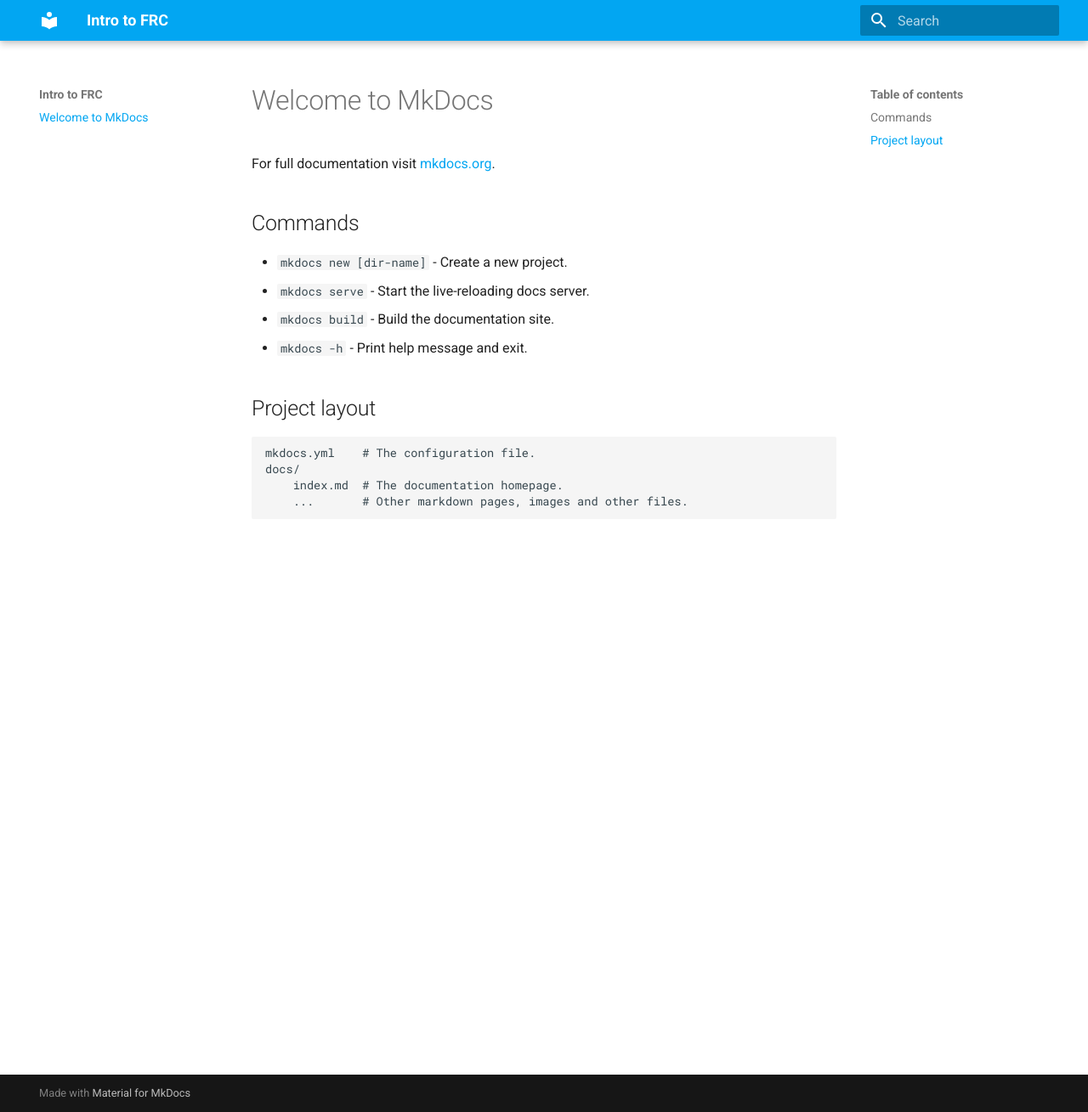
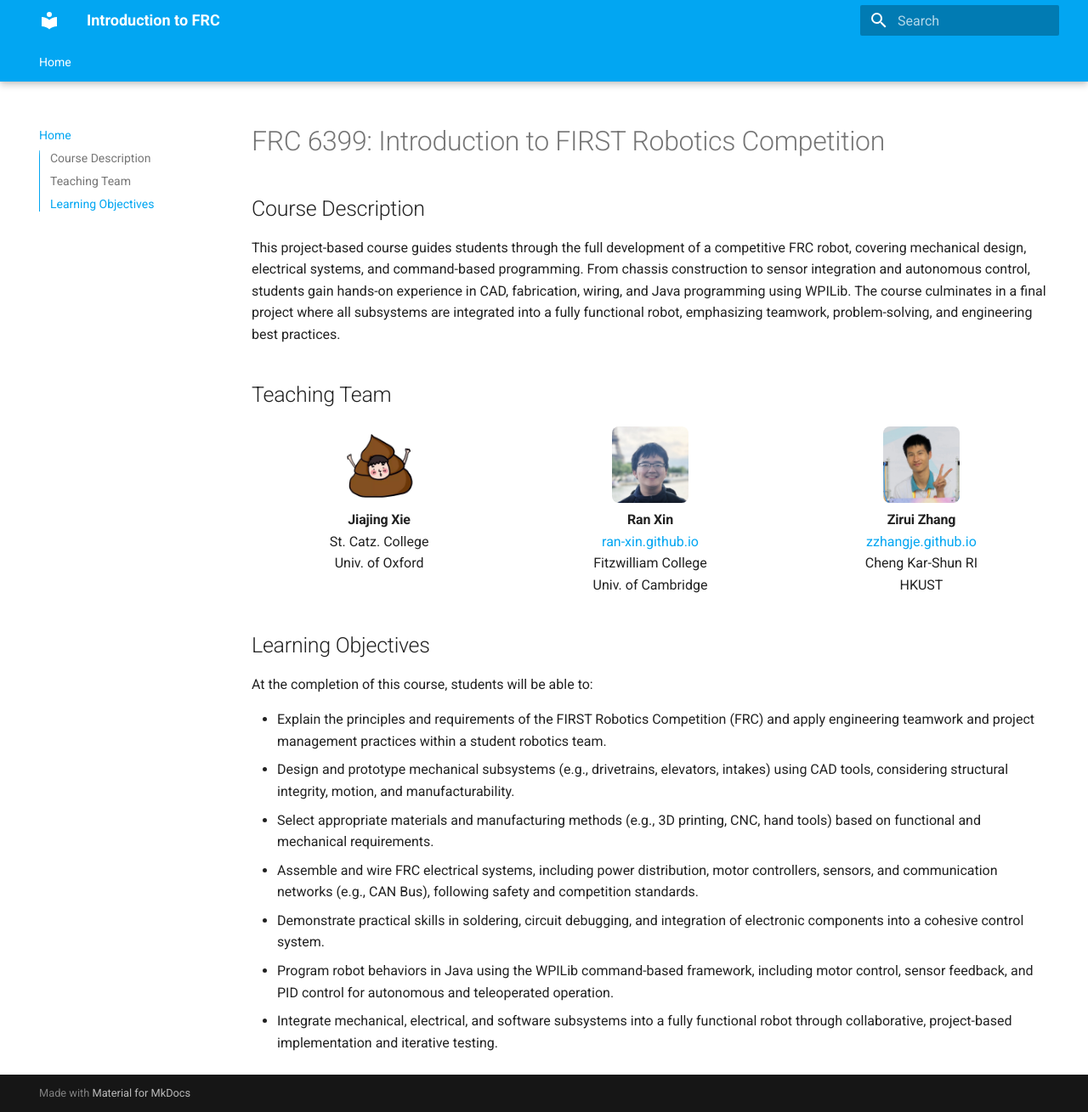
Before and after one commit to frc6399/intro2frc, an MkDocs documentation site: the page built from docs/index.md, in a window 1280 px wide and 1309 px high. Shown: the whole window at 85% size. Built offline with MkDocs 1.6.1 and Material for MkDocs 9.7.7, drawn with Linux system fonts in a browser that asks for light colours.

Commit message:
Add team member section and course details to index, include extra CSS for styling, and add favicon

```diff
--- /dev/null
+++ b/docs/css/extra.css
@@ -0,0 +1,40 @@
+.team-container {
+    display: flex;
+    justify-content: space-between;
+    flex-wrap: wrap;
+    margin: 2rem 0;
+}
+
+.team-member {
+    text-align: center;
+    width: 32%;
+    /* margin-bottom: 1.5rem; */
+}
+
+.team-member img {
+    height: 90px;
+    width: 90px;
+    object-fit: contain;
+    /* margin: 10px auto; */
+    border-radius: 8px;
+}
+
+.team-member h4 {
+    margin: 0rem 0 0rem 0;
+}
+
+.team-member p {
+    margin: 0;
+}
+
+@media (max-width: 768px) {
+    .team-member {
+        width: 48%;
+    }
+}
+
+@media (max-width: 500px) {
+    .team-member {
+        width: 100%;
+    }
+}
--- a/docs/index.md
+++ b/docs/index.md
@@ -1,17 +1,47 @@
-# Welcome to MkDocs
+# FRC 6399: Introduction to FIRST Robotics Competition
 
-For full documentation visit [mkdocs.org](https://www.mkdocs.org).
+## Course Description
 
-## Commands
+This project-based course guides students through the full development of a competitive FRC robot, covering mechanical design, electrical systems, and command-based programming. From chassis construction to sensor integration and autonomous control, students gain hands-on experience in CAD, fabrication, wiring, and Java programming using WPILib. The course culminates in a final project where all subsystems are integrated into a fully functional robot, emphasizing teamwork, problem-solving, and engineering best practices.
 
-* `mkdocs new [dir-name]` - Create a new project.
-* `mkdocs serve` - Start the live-reloading docs server.
-* `mkdocs build` - Build the documentation site.
-* `mkdocs -h` - Print help message and exit.
+## Teaching Team
 
-## Project layout
+<div class="team-container" style="display: flex; justify-content: space-between; flex-wrap: wrap; margin: 20px 0;">
+  <div class="team-member" style="text-align: center; width: 32%;">
+    <img src="icon/shit.png" alt="Jiajing Xie"  />
+    <h4>Jiajing Xie</h4>
+    <p>
+      St. Catz. College<br>Univ. of Oxford
+    </p>
+  </div>
 
-    mkdocs.yml    # The configuration file.
-    docs/
-        index.md  # The documentation homepage.
-        ...       # Other markdown pages, images and other files.
+  <div class="team-member" style="text-align: center; width: 32%;">
+    <img src="icon/rxin.png" alt="Ran Xin"  />
+    <h4>Ran Xin</h4>
+    <p>
+      <a href="https://ran-xin.github.io" target="_blank">ran-xin.github.io</a><br />
+      Fitzwilliam College<br>Univ. of Cambridge
+    </p>
+  </div>
+
+  <div class="team-member" style="text-align: center; width: 32%;">
+    <img src="icon/jerry.jpg" alt="Zirui Zhang"/>
+    <h4>Zirui Zhang</h4>
+    <p>
+      <a href="https://zzhangje.github.io" target="_blank">zzhangje.github.io</a><br />
+      Cheng Kar-Shun RI<br> HKUST
+    </p>
+  </div>
+</div>
+
+## Learning Objectives
+
+At the completion of this course, students will be able to:
+
+- Explain the principles and requirements of the FIRST Robotics Competition (FRC) and apply engineering teamwork and project management practices within a student robotics team.
+- Design and prototype mechanical subsystems (e.g., drivetrains, elevators, intakes) using CAD tools, considering structural integrity, motion, and manufacturability.
+- Select appropriate materials and manufacturing methods (e.g., 3D printing, CNC, hand tools) based on functional and mechanical requirements.
+- Assemble and wire FRC electrical systems, including power distribution, motor controllers, sensors, and communication networks (e.g., CAN Bus), following safety and competition standards.
+- Demonstrate practical skills in soldering, circuit debugging, and integration of electronic components into a cohesive control system.
+- Program robot behaviors in Java using the WPILib command-based framework, including motor control, sensor feedback, and PID control for autonomous and teleoperated operation.
+- Integrate mechanical, electrical, and software subsystems into a fully functional robot through collaborative, project-based implementation and iterative testing.
--- a/mkdocs.yml
+++ b/mkdocs.yml
@@ -1,5 +1,9 @@
-site_name: Intro to FRC
-site_utl: https://zzhangje.github.io/intro2frc/
+site_name: Introduction to FRC
+site_url: https://zzhangje.github.io/
+
+nav:
+  - Home: index.md
+
 theme:
   name: material
   palette:
@@ -8,3 +12,31 @@
   font:
     text: 'Roboto'
     code: 'Roboto Mono'
+  favicon: icon/frc6399.ico
+  # logo: icon/frc6399.ico
+  features:
+    - search.suggest
+    - search.highlight
+    - search.share
+    - navigation.instant
+    - navigation.instant.prefetch
+    - navigation.tabs
+    - navigation.tabs.sticky
+    - navigation.top
+    - navigation.path
+    - navigation.tracking
+    - navigation.sidebar
+    - toc.integrate
+    - search.suggest
+    - search.highlight
+    - content.tabs.link
+    - content.code.annotation
+    - content.code.copy
+    - content.image.lightbox
+    - content.card
+
+extra_css:
+  - css/extra.css
+
+extra:
+    social:
```
Also changed, not shown: docs/icon/frc6399.ico (added), docs/icon/frc6399.png (added), docs/icon/jerry.jpg (added), docs/icon/jfls.jpeg (added), docs/icon/rxin.png (added), docs/icon/shit.png (added).
